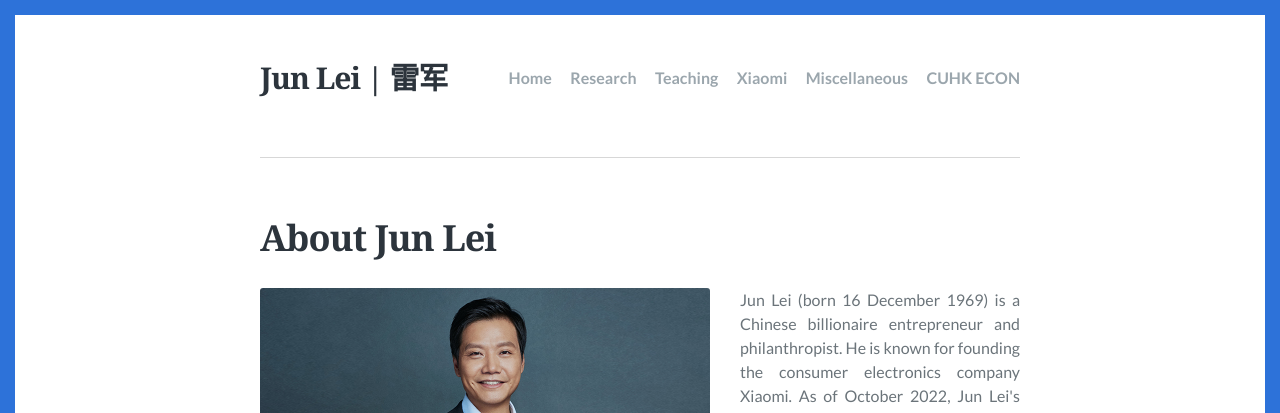
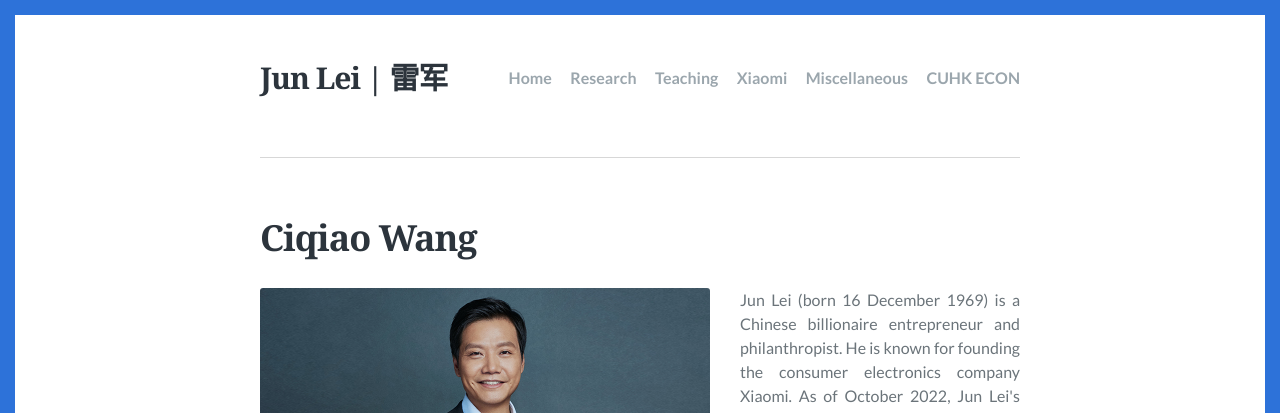
Before and after one commit to ciqiaowang/ciqiaowang.github.io, a Jekyll site: the page built from index.html, in a window 1280 px wide. Shown: the top 413 px of the page. Built offline with Jekyll 4.4.1, drawn with Linux system fonts in a browser that asks for light colours; the list of posts is cut into pages by our own code.

Commit message:
Update index.html

```diff
--- a/index.html
+++ b/index.html
@@ -1,6 +1,6 @@
 ---
 layout: page
-title: About Jun Lei
+title: Ciqiao Wang
 description: Home
 permalink: /index.html
 feature_image:
```
